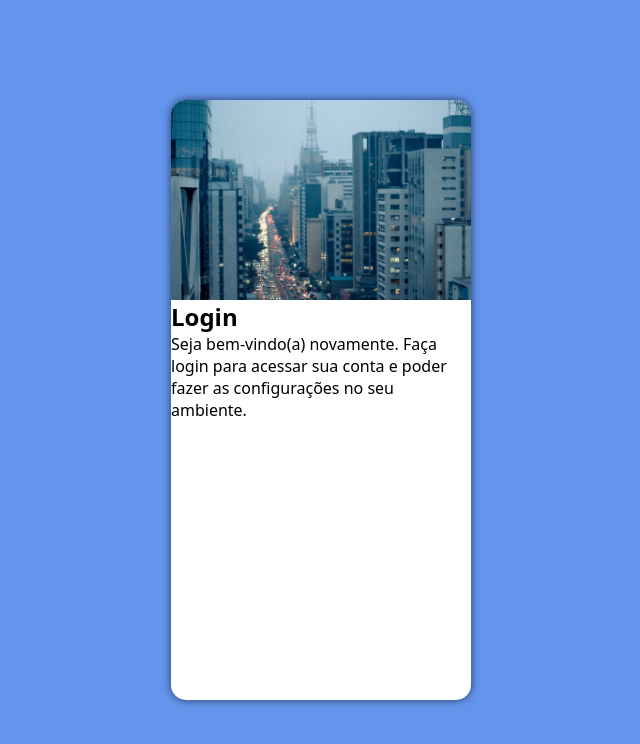
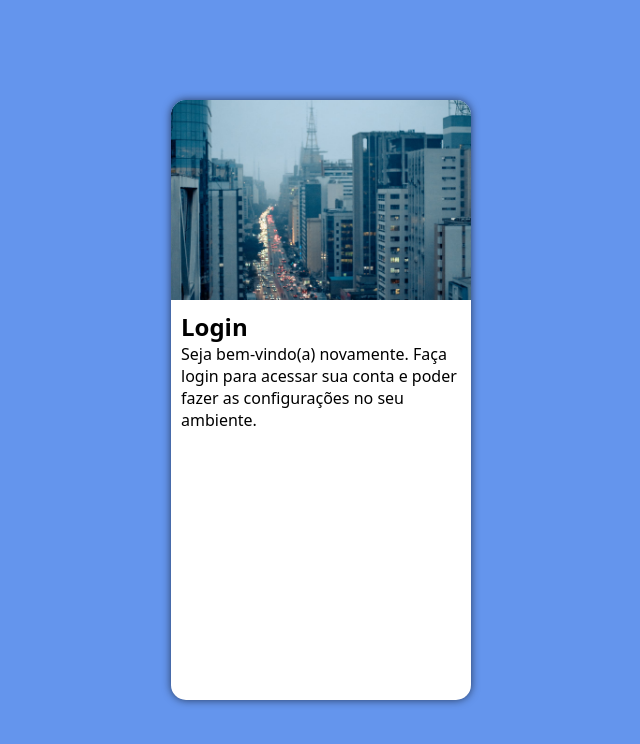
Before and after one commit to lucasbragag/projeto-login, a plain HTML site: page index.html in a window 1280 px wide. Shown: the whole page, without its empty margins (319-959 px from the left). Drawn offline with Linux system fonts and the light colour scheme.

Commit message:
atualizando projeto

```diff
--- a/estilos/style.css
+++ b/estilos/style.css
@@ -41,9 +41,15 @@ section#login {
 }
 
 section#login > div#imagem {
+    display: block;
     background: cornflowerblue url('../imagens/pexels.jpg');
     background-size: cover;
     background-repeat: no-repeat;
     background-position: center 50%;
     height: 200px;
 }
+
+section#login > div#formulario {
+    display: block;
+    padding: 10px;
+}
--- a/index.html
+++ b/index.html
@@ -5,6 +5,7 @@
     <meta name="viewport" content="width=device-width, initial-scale=1.0">
     <title>Login</title>
     <link rel="stylesheet" href="estilos/style.css">
+    <link rel="stylesheet" href="estilos/media-query.css">
 </head>
 <body>
     <main>
```
